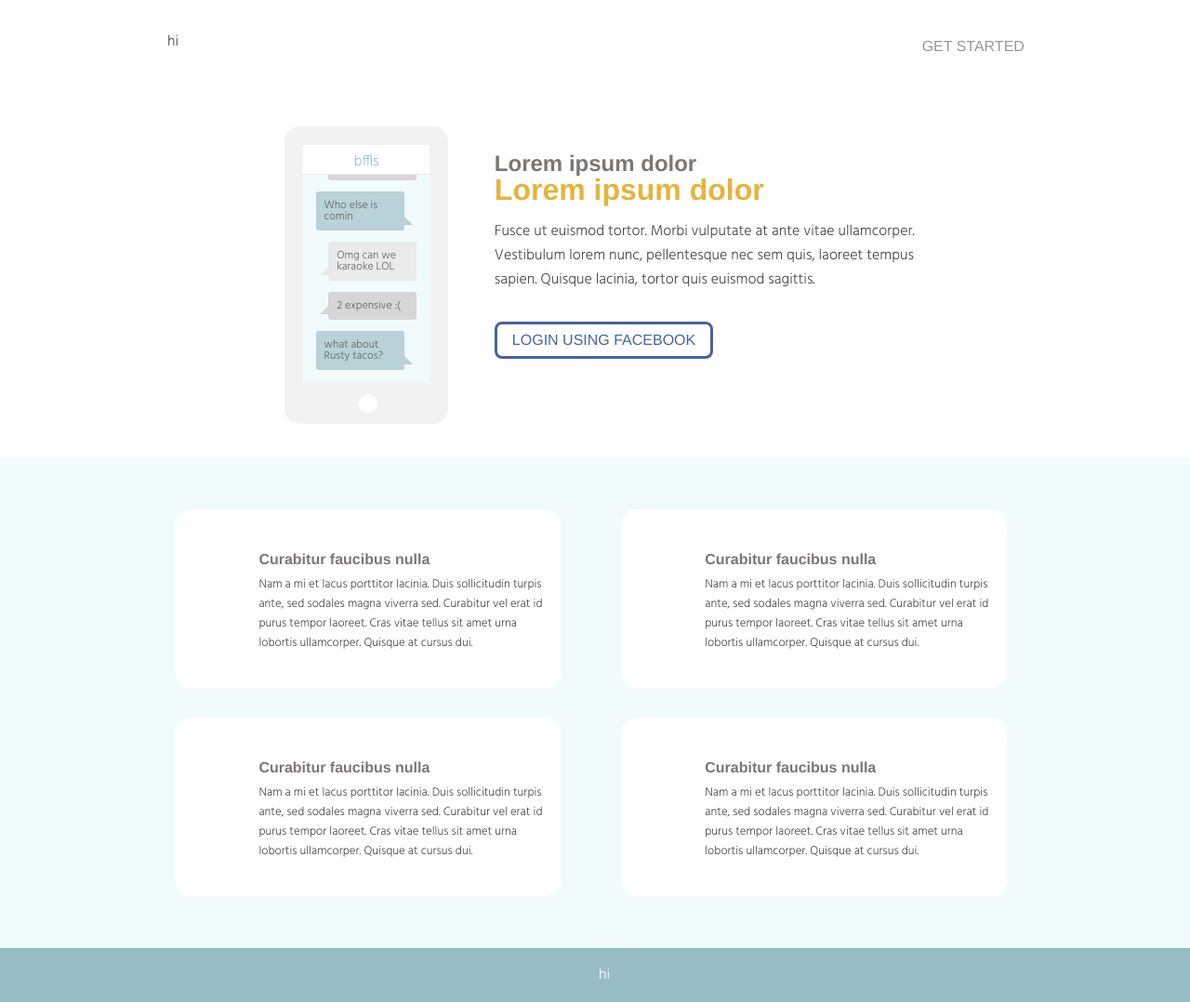
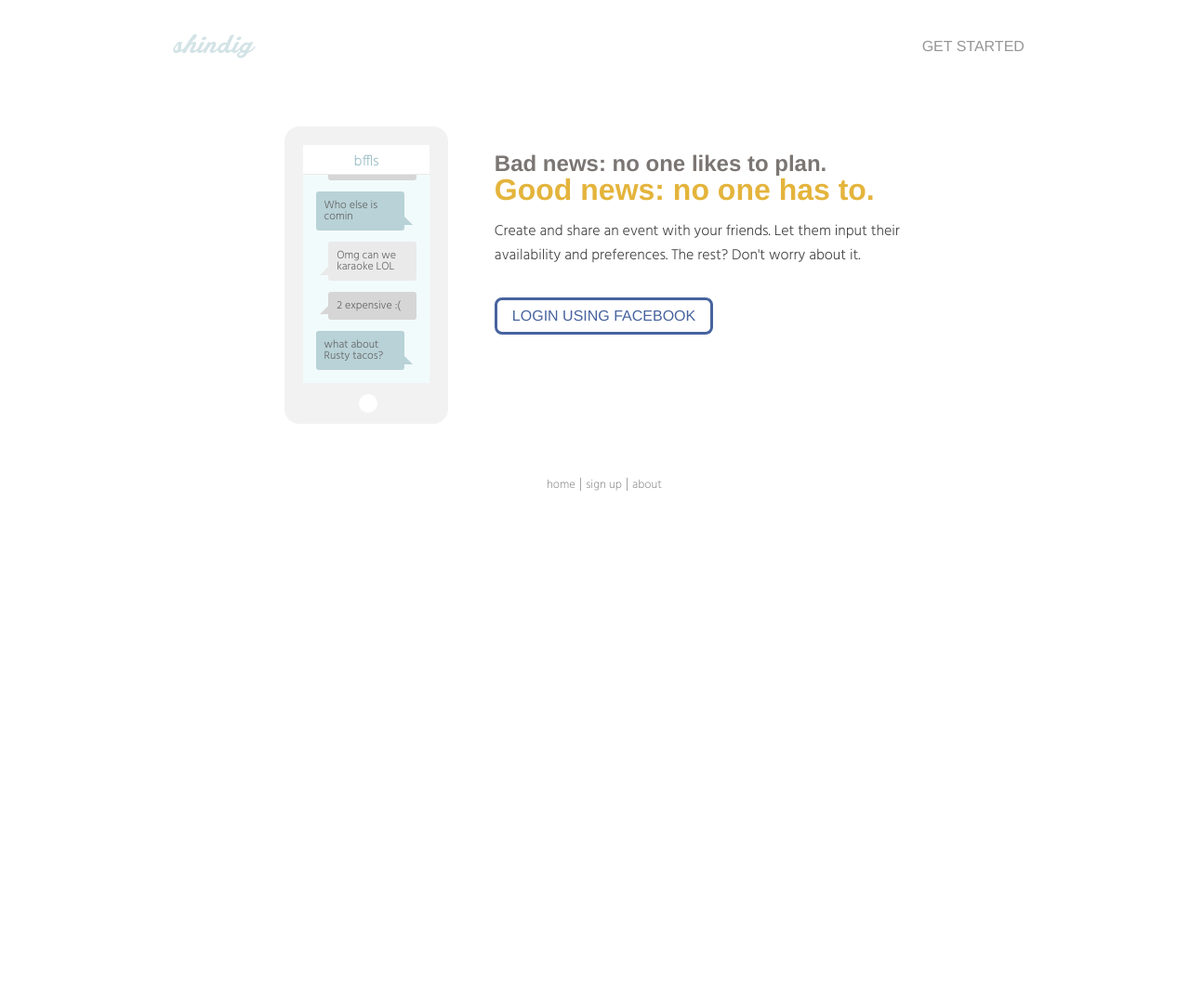
Before and after one commit to cindyyu/shindig, a Flask app: page / in a window 1280 px wide. Shown: the whole page at 93% size. After the commit the page ends 528 px from the top, so only its background shows below. Run offline with Flask 2, Linux system fonts and the light colour scheme; some web fonts are replaced.

Commit message:
Some designy stuff.

```diff
--- /dev/null
+++ b/app/api.py
@@ -0,0 +1,3 @@
+import foursquare
+
+foursquare = foursquare.Foursquare(client_id='4032XFZSOCNLGS2F2TDYZOCTRRMACK4T4QK5P4HJZSG4SBS5', client_secret='PIOKXJENSWXYEYIUWW3GQFTAUHCLOLVIOCEOOMEPK3EHMUQV')
--- a/app/datastore.py
+++ b/app/datastore.py
@@ -46,9 +46,9 @@ class Event(db.Model):
   __tablename__ = 'event'
   id = db.Column(db.Integer, primary_key=True)
   name = db.Column(db.String)
-  date = db.Column(db.DateTime)
-  start_time = db.Column(db.DateTime)
-  end_time = db.Column(db.DateTime)
+  date = db.Column(db.Date)
+  start_time = db.Column(db.Time)
+  end_time = db.Column(db.Time)
   location_name = db.Column(db.String)
   location_address = db.Column(db.String)
   password = db.Column(db.String)
--- a/app/static/css/main.css
+++ b/app/static/css/main.css
@@ -674,10 +674,16 @@ header {
       border: 2px solid #eac569; }
 
 footer {
-  background: #98bdc4;
-  color: #fff;
+  color: #969696;
   padding: 1em 0;
   text-align: center; }
+  footer a {
+    color: #969696;
+    text-transform: lowercase;
+    font-size: .8em;
+    text-decoration: none; }
+    footer a:hover {
+      color: #98bdc4; }
 
 * {
   box-sizing: border-box; }
--- a/app/static/css/scss/layout/_footer.scss
+++ b/app/static/css/scss/layout/_footer.scss
@@ -1,6 +1,14 @@
 footer {
-  background: $primary-blue;
-  color: $white;
+  color: $grey;
   padding: 1em 0;
   text-align: center;
+  a {
+    color: $grey;
+    text-transform: lowercase;
+    font-size: .8em;
+    text-decoration: none;
+    &:hover {
+      color: $primary-blue;
+    }
+  }
 }
--- a/app/static/js/script.js
+++ b/app/static/js/script.js
@@ -16,7 +16,7 @@ availability = function() {
       if (end_ampm == 'pm') {
         end_hour += 12;
       }
-      if (day.lenth == 1) {
+      if (parseInt(day) < 10) {
         day = "0" + day;
       }
       available_time['date'] = month + '-' + day + '-' + year;
--- a/app/templates/homepage.html
+++ b/app/templates/homepage.html
@@ -12,10 +12,12 @@
     <header class="container">
       <div class="grid">
         <div class="col col--1-of-5">
-        hi
+          <a href="/">
+            <img src="{{ url_for('static', filename='images/logo_small.png') }}" alt="Shindig Logo" />
+          </a>
         </div>
         <nav class="col col--4-of-5">
-          <a class="btn" href="">Get Started</a>
+          <a class="btn" href="/login">Get Started</a>
         </nav>
       </div>
     </header>
@@ -36,67 +38,19 @@
           </div>
         </div>
         <div class="col--2-of-3">
-          <h2>Lorem ipsum dolor</h2>
-          <h1>Lorem ipsum dolor</h1>
-          <p> Fusce ut euismod tortor. Morbi vulputate at ante vitae ullamcorper. Vestibulum lorem nunc, pellentesque nec sem quis, laoreet tempus sapien. Quisque lacinia, tortor quis euismod sagittis.</p>
+          <h2>Bad news: no one likes to plan.</h2>
+          <h1>Good news: no one has to.</h1>
+          <p>
+            Create and share an event with your friends. Let them input their availability and preferences. The rest? Don't worry about it.
+          </p>
           <a class="btn cta reg facebook" href="/login">Login Using Facebook</a>
-        </div>
-      </div>
-    </section>
-    <section class="container features">
-      <div class="grid">
-        <div class="col--1-of-2">
-          <div class="feature">
-            <span class="icon"></span>
-            <div>
-              <h1>Curabitur faucibus nulla</h1>
-              <p>
-                Nam a mi et lacus porttitor lacinia. Duis sollicitudin turpis ante, sed sodales magna viverra sed. Curabitur vel erat id purus tempor laoreet. Cras vitae tellus sit amet urna lobortis ullamcorper. Quisque at cursus dui.
-              </p>
-            </div>
-          </div>
-        </div>
-        <div class="col--1-of-2">
-          <div class="feature">
-            <span class="icon"></span>
-            <div>
-              <h1>Curabitur faucibus nulla</h1>
-              <p>
-                Nam a mi et lacus porttitor lacinia. Duis sollicitudin turpis ante, sed sodales magna viverra sed. Curabitur vel erat id purus tempor laoreet. Cras vitae tellus sit amet urna lobortis ullamcorper. Quisque at cursus dui.
-              </p>
-            </div>
-          </div>
-        </div>
-      </div>
-      <div class="grid">
-        <div class="col--1-of-2">
-          <div class="feature">
-            <span class="icon"></span>
-            <div>
-              <h1>Curabitur faucibus nulla</h1>
-              <p>
-                Nam a mi et lacus porttitor lacinia. Duis sollicitudin turpis ante, sed sodales magna viverra sed. Curabitur vel erat id purus tempor laoreet. Cras vitae tellus sit amet urna lobortis ullamcorper. Quisque at cursus dui.
-              </p>
-            </div>
-          </div>
-        </div>
-        <div class="col--1-of-2">
-          <div class="feature">
-            <span class="icon"></span>
-            <div>
-              <h1>Curabitur faucibus nulla</h1>
-              <p>
-                Nam a mi et lacus porttitor lacinia. Duis sollicitudin turpis ante, sed sodales magna viverra sed. Curabitur vel erat id purus tempor laoreet. Cras vitae tellus sit amet urna lobortis ullamcorper. Quisque at cursus dui.
-              </p>
-            </div>
-          </div>
         </div>
       </div>
     </section>
     <footer class="container">
       <div class="grid">
         <div class="col--1-of-1 col--centered">
-        hi
+          <a href="/">home</a> | <a href="/login">sign up</a> | <a href="about">about</a>
         </div>
       </div>
     </footer>
--- a/app/views.py
+++ b/app/views.py
@@ -1,3 +1,4 @@
+import calendar, json, urllib2, os, foursquare, datetime
 from flask import render_template, request, session, url_for, redirect
 from flask_login import login_required, current_user
 from app import app
@@ -9,7 +10,6 @@ from sqlalchemy import desc
 from passlib.hash import sha256_crypt
 from datetime import date
 from geopy.geocoders import Nominatim
-import calendar, json, urllib2, os, foursquare
 
 geolocator = Nominatim()
 foursquare = foursquare.Foursquare(client_id='4032XFZSOCNLGS2F2TDYZOCTRRMACK4T4QK5P4HJZSG4SBS5', client_secret='PIOKXJENSWXYEYIUWW3GQFTAUHCLOLVIOCEOOMEPK3EHMUQV')
@@ -68,6 +68,7 @@ def events_create():
   else :
     return render_template('events_create.html', form=form, method='get')
 
+# Delete Event: allows host to delete an event
 @app.route('/events/delete/<int:event_id>', methods=['POST'])
 @login_required
 def events_delete(event_id):
@@ -151,11 +152,19 @@ def events_preferences(event_id):
 def events_decide(event_id):
   location_name = request.form.get('location_name')
   location_address = request.form.get('location_address')
+  date = request.form.get('date')
+  start_time = request.form.get('start_time')
+  end_time = request.form.get('end_time')
   preferences = Preference.query.filter(Preference.event.has(id=event_id))
   event = Event.query.filter(Event.id == event_id).first()
   if current_user == event.host :
-    event.location_name = location_name
-    event.location_address = location_address
+    if location_name and location_address :
+      event.location_name = location_name
+      event.location_address = location_address
+    if date and start_time and end_time :
+      event.date = datetime.datetime.strptime(date, "%m-%d-%Y").date()
+      event.start_time = datetime.datetime.strptime(start_time, '%H:%M:%S').time()
+      event.end_time = datetime.datetime.strptime(end_time, '%H:%M:%S').time()
     db.session.commit()
   return redirect(url_for('dashboard'))
 
@@ -209,14 +218,19 @@ def events_generate(event_id):
     possible_locations_lat = []
     possible_locations_lng = []
     for possible_location in possible_locations :
-      location = geolocator.geocode(possible_location, timeout=10)
+      location = geolocator.geocode(possible_location, timeout=20)
       possible_locations_lat.append(location.latitude)
       possible_locations_lng.append(location.longitude)
     optimal_location_latlng = str(sum(possible_locations_lat)/len(possible_locations_lat)) + ', ' + str(sum(possible_locations_lng)/len(possible_locations_lng))
     optimal_location_full = geolocator.reverse(optimal_location_latlng, timeout=25).raw['address']
-    optimal_zip_code = optimal_location_full['postcode']
+    if 'postcode' in optimal_location_full.keys() :
+      optimal_location = optimal_location_full['postcode']
+    elif 'city' in optimal_location_full.keys() :
+      optimal_location = optimal_location_full['city']
+    else :
+      optimal_location = optimal_location_full['county']
 
-    possible_venues = foursquare.venues.explore(params={'query': '', 'near': optimal_zip_code, 'limit': '5', 'sortByDistance': '1', 'time': 'any', 'price': optimal_willing_to_spend})['groups'][0]['items']
+    possible_venues = foursquare.venues.explore(params={'query': '', 'near': optimal_location, 'limit': '5', 'sortByDistance': '1', 'time': 'any', 'price': optimal_willing_to_spend})['groups'][0]['items']
     return render_template('events_generate.html', possible_venues=possible_venues, possible_times=possible_dates, event=event)
   else :
     return 'no preferences submitted'
```
Also changed, not shown: app/templates/base.html (+5 -3 lines), app/templates/events_generate.html (+9 -1 lines), app/static/images/logo_large.png (added), app/static/images/logo_medium.png (added), app/static/images/logo_small.png (added), 2 other files.
